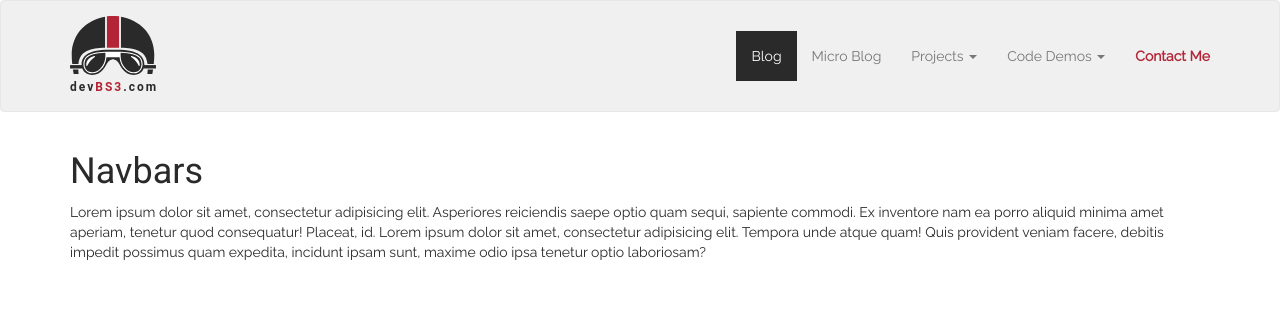
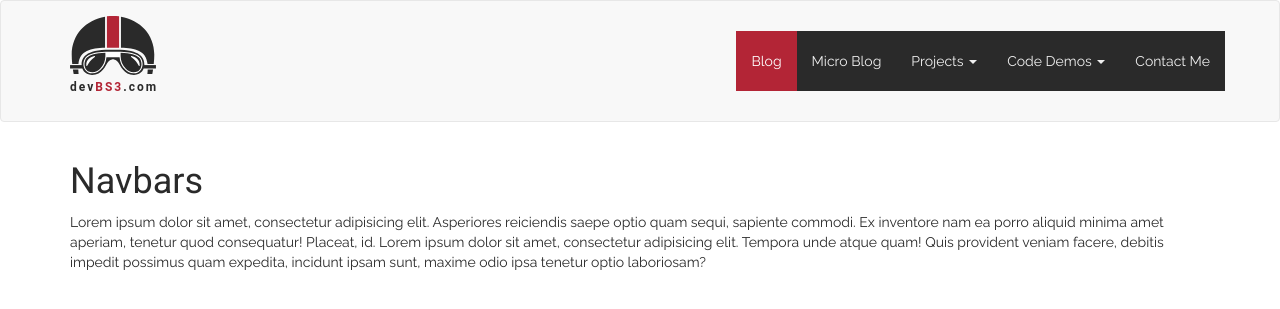
Before and after one commit to sdawes/devbs3, a PHP site: page /index.html in a window 1280 px wide. Shown: the top 309 px of the page. Run offline with PHP 8.4, Linux system fonts and the light colour scheme; some libraries are stand-ins or nearby versions; some web fonts are replaced.

Commit message:
Fix nav elements and style with correct colours. Add padding to mobile list items

```diff
--- a/css/compiled/styles.css
+++ b/css/compiled/styles.css
@@ -12,8 +12,6 @@
   background-size: cover;
   height: 400px; }
 
-.navbar {
-  background-color: #f0f0f0; }
 .navbar .navbar-brand {
   height: auto; }
 .navbar .navbar-header {
@@ -28,27 +26,30 @@
     .navbar .navbar-header .navbar-toggle .icon-bar {
       background-color: #b32536; }
 .navbar .navbar-nav {
-    margin: 0px -15px; }
+  margin: 0px -15px;
+  background-color: #2a2a2a; }
+.navbar .navbar-nav > li > a {
+  color: #f0f0f0;
+  padding-top: 20px;
+  padding-bottom: 20px;
+  line-height: 20px; }
 .navbar .navbar-nav > li > a:hover,
 .navbar .navbar-nav > li > a:focus {
   color: #2a2a2a;
-    background-color: #e3ecf2; }
+  background-color: #cceffc; }
 .navbar .navbar-nav > .active > a,
 .navbar .navbar-nav > .active > a:hover,
 .navbar .navbar-nav > .active > a:focus {
   color: white;
-    background-color: #2a2a2a; }
+  background-color: #b32536; }
 .navbar .dropdown-menu {
   border-radius: 0;
   top: 110%; }
 .navbar .navbar-nav .open .dropdown-menu > li > a {
-    color: rgba(42, 42, 42, 0.5); }
+  color: white; }
   .navbar .navbar-nav .open .dropdown-menu > li > a:hover, .navbar .navbar-nav .open .dropdown-menu > li > a:focus {
-      color: #2a2a2a;
+    color: #cceffc;
     background-color: transparent; }
-  .navbar .contact-me {
-    color: #b32536 !important;
-    font-weight: 700; }
 .navbar .navbar-default .navbar-toggle:focus,
 .navbar .navbar-default .navbar-toggle:hover {
   background-color: transparent; }
@@ -73,7 +74,18 @@
 @media (min-width: 768px) {
   #nav-elements {
     float: right;
-    padding: 30px 0; } }
+    padding: 30px 0; }
+
+  .navbar-nav > li > a {
+    padding-top: 10px;
+    padding-bottom: 10px;
+    line-height: 20px; }
+
+  .navbar .navbar-nav .open .dropdown-menu > li > a {
+    color: #2a2a2a; }
+    .navbar .navbar-nav .open .dropdown-menu > li > a:hover, .navbar .navbar-nav .open .dropdown-menu > li > a:focus {
+      color: #b32536;
+      background-color: transparent; } }
 body, p {
   font-family: "Raleway", sans-serif;
   font-weight: 500px;
--- a/css/sass/_nav.scss
+++ b/css/sass/_nav.scss
@@ -1,5 +1,4 @@
 .navbar {
-	background-color: $color-subtle;
 
 	.navbar-brand {
 		height: auto;
@@ -25,9 +24,17 @@
 
 	.navbar-nav {
 		margin: 0px -15px;
+		background-color: $color-primary;
 	}
 
 	// nav list items
+	.navbar-nav > li > a {
+	    color: $color-subtle;
+	    padding-top: 20px;
+	    padding-bottom: 20px;
+	    line-height: 20px;
+	}
+
 	.navbar-nav > li > a:hover,
 	.navbar-nav > li > a:focus {
 	    color: $color-primary;
@@ -39,7 +46,7 @@
 	.navbar-nav > .active > a:hover,
 	.navbar-nav > .active > a:focus {
 	    color: $color-white;
-	    background-color: $color-primary;
+	    background-color: $color-special;
 	}
 
 	// drop down menu box
@@ -50,18 +57,12 @@
 
 	// dropdown menu items
 	.navbar-nav .open .dropdown-menu > li > a {
-	    color: rgba($color-primary, 0.5);
+	    color: $color-white;
 	    &:hover,
 	    &:focus {
-	    	color: $color-primary;
+	    	color: $color-highlight;
 	    	background-color: transparent;
 	    }
-	}
-
-	// contact me link
-	.contact-me {
-		color: $color-special !important;
-		font-weight: 700;
 	}
 
 	// hamburger animation
@@ -114,4 +115,20 @@
 		float: right;
 		padding: 30px 0;
 	}
+
+	.navbar-nav > li > a {
+	    padding-top: 10px;
+	    padding-bottom: 10px;
+	    line-height: 20px;
+	}
+
+	// dropdown menu items
+	.navbar .navbar-nav .open .dropdown-menu > li > a {
+	    color: $color-primary;
+	    &:hover,
+	    &:focus {
+	    	color: $color-special;
+	    	background-color: transparent;
+	    }
+	}
 }
--- a/css/sass/_variables.scss
+++ b/css/sass/_variables.scss
@@ -7,6 +7,6 @@ $font-regular: 500px;
 
 $color-special: rgba(179, 37, 54, 1);
 $color-primary: rgba(42, 42, 42, 1);
-$color-highlight: rgba(227, 236, 242, 1);
+$color-highlight: rgb(204, 239, 252);
 $color-white: rgba(255, 255, 255, 1);
 $color-subtle: rgba(240, 240, 240, 1);
--- a/index.html
+++ b/index.html
@@ -57,7 +57,7 @@
 						<li class="dropdown">
 							<a href="#" class="dropdown-toggle" data-toggle="dropdown" role="button" aria-haspopup="true" aria-expanded="false">Code Demos <span class="caret"></span></a>
 							<ul class="dropdown-menu">
-								<li><a href="#">JacaScript Drag and Drop</a></li>
+								<li><a href="#">JavaScript Drag and Drop</a></li>
 								<li><a href="#">Flexbox</a></li>
 							</ul>
 						</li>
--- a/js/scripts.js
+++ b/js/scripts.js
@@ -3,11 +3,3 @@ $(".nav li").on("click", function(){
 	$(".nav li").removeClass("active");
 	$(this).addClass("active");
 });
-
-// hamburger animation
-$(document).ready(function(){
-	$('#hambuger').click(function(){
-		console.log('Hambuger icon clicked');
-		$(this).toggleClass('open');
-	});
-});
```
Also changed, not shown: 1 other file. Lines whose indentation alone changed are shown as unchanged.
